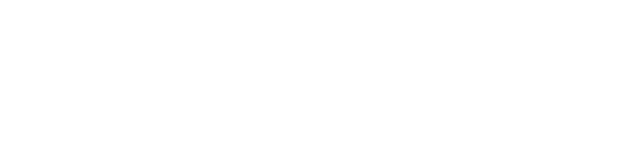
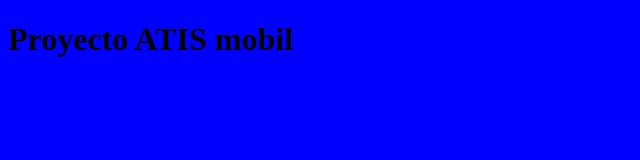
Before and after one commit to SamuelEla/Curso-de-herramientas-de-Git, a plain HTML site: page index.html in a window 1280 px wide. Shown: the whole page, without its empty margins (0-640 px from the left). Drawn offline with Linux system fonts and the light colour scheme.

Commit message:
Parrafo y tamaño de la fuente

```diff
--- /dev/null
+++ b/CSS/estilos.css
@@ -0,0 +1,3 @@
+body{
+    background-color: blue;
+}
--- a/index.html
+++ b/index.html
@@ -5,8 +5,11 @@
     <meta http-equiv="X-UA-Compatible" content="IE=edge">
     <meta name="viewport" content="width=device-width, initial-scale=1.0">
     <title>Document</title>
+    <link href="CSS/estilos.css"  rel="stylesheet" type="text/CSS"
 </head>
 <body>
 
+    <h1>Proyecto ATIS mobil</h1>
+
 </body>
 </html>
```
Also changed, not shown: JS/javascript.js (added).
